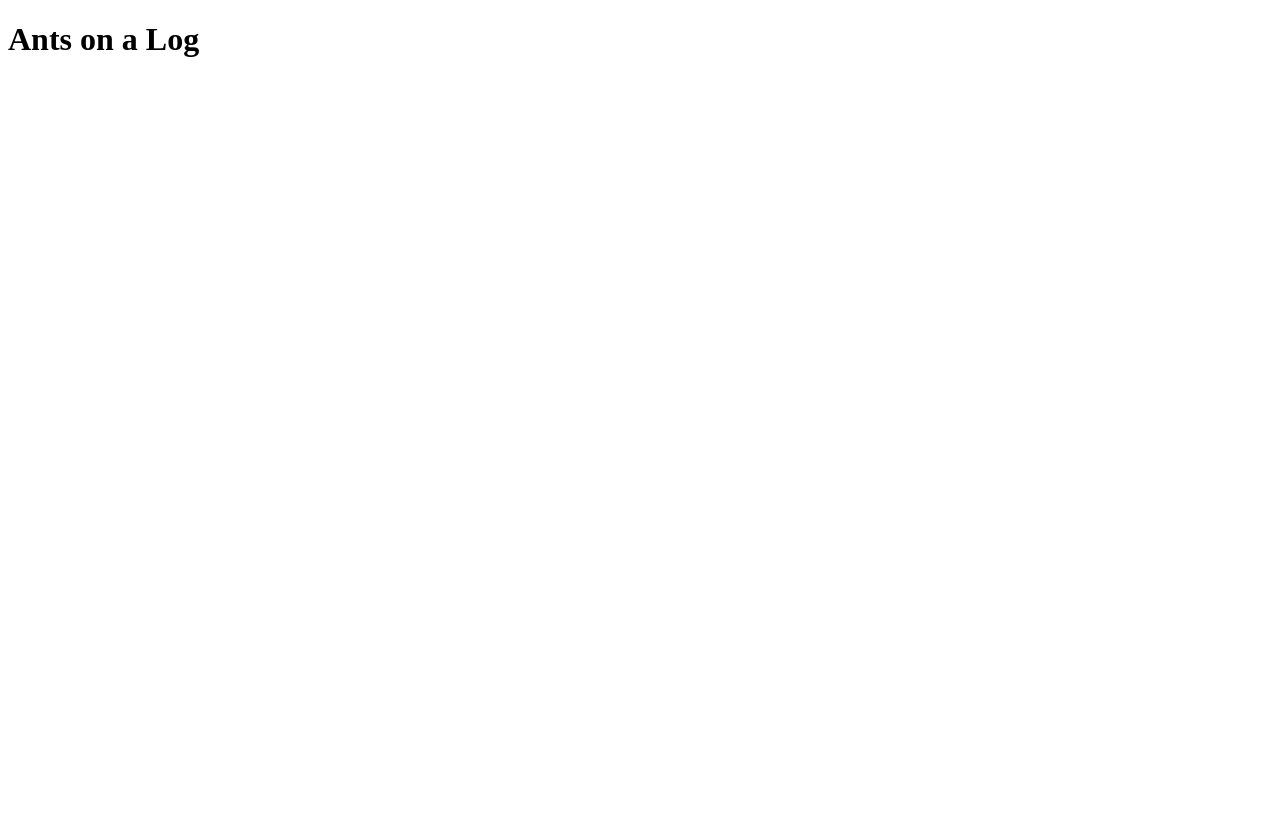
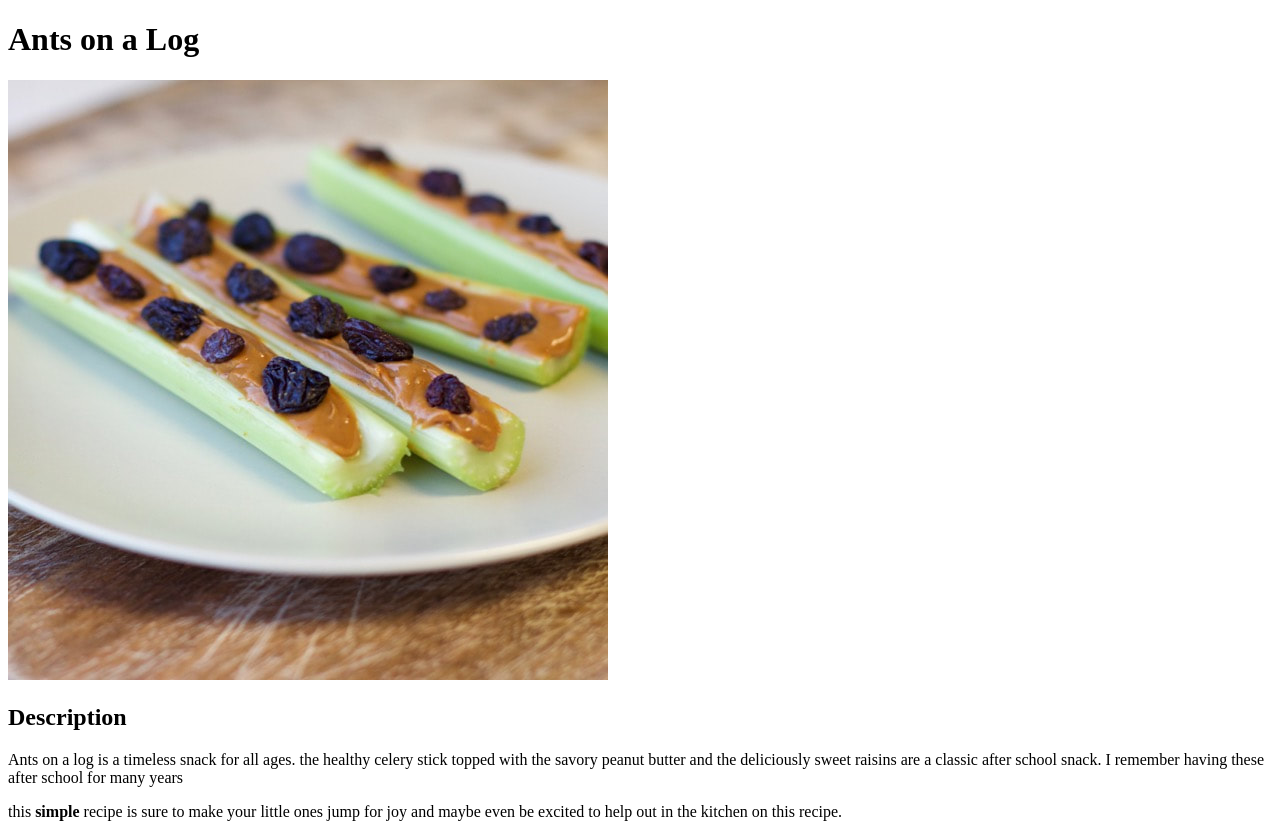
Before and after one commit to bradene0/odin-recipes, a plain HTML site: page recipes/ants-on-a-log.html in a window 1280 px wide. Before the commit the page ends 800 px from the top, so only its background shows below. Drawn offline with Linux system fonts and the light colour scheme.

Commit message:
Added Description

```diff
--- a/recipes/ants-on-a-log.html
+++ b/recipes/ants-on-a-log.html
@@ -8,6 +8,12 @@
 </head>
 <body>
     <h1>Ants on a Log</h1>
+    <img src="../img/antlog.jpg" alt="raisins on a peanut butter covered celery stick">
+    <h2>Description</h2>
+    <p>Ants on a log is a timeless snack for all ages. the healthy celery stick topped with the savory peanut butter and
+        the deliciously sweet raisins are a classic after school snack. I remember having these after school for many years
+    </p>this <strong>simple</strong> recipe is sure to make your little ones jump for joy and maybe even be excited to help out in the kitchen on this
+    recipe.</p>
 
 </body>
 </html>
```
